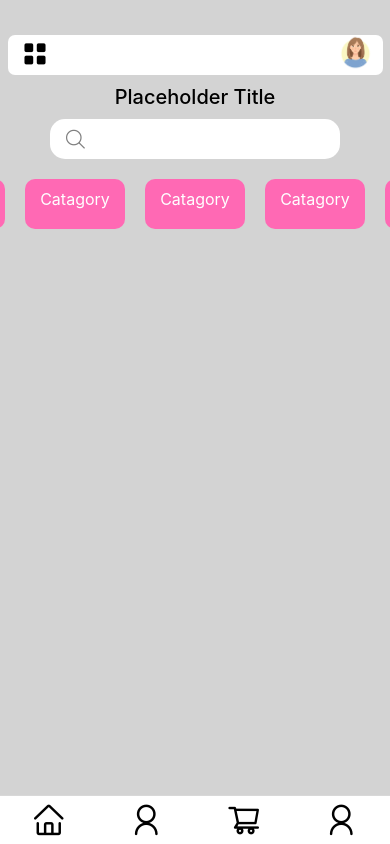
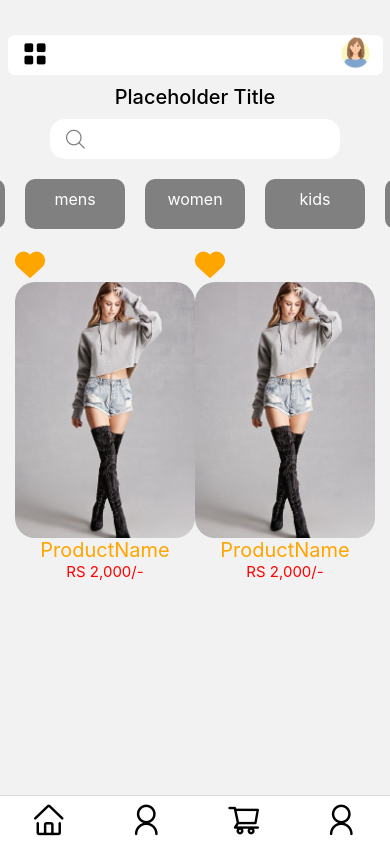
Before and after one commit to iamsubhankarray/shop, a React Native app: screen /home in a window 390 px wide. Built offline with nearby package versions, Linux system fonts and the light colour scheme.

Commit message:
product card added

```diff
--- a/component/Catagory.js
+++ b/component/Catagory.js
@@ -1,29 +1,31 @@
-import { StyleSheet, Text, View } from 'react-native'
+import { StyleSheet, Text, TouchableOpacity, View } from 'react-native'
 import React from 'react'
 
-const Catagory = () => {
+const Catagory = ({ item, selectedcatagory, setSelectedCatagory }) => {
+
+
   return (
-    <View>
-      <Text style={styles.catagory}>Catagory</Text>
-    </View>
+    <TouchableOpacity onPress={() => setSelectedCatagory(item)}>
+      <Text style={[styles.catagory, selectedcatagory === item && { color: "white", backgroundColor: "orange" }]}>{item}</Text>
+    </TouchableOpacity>
   )
 }
 
 export default Catagory
 
 const styles = StyleSheet.create({
-  catagory:{
-    width:100,
-    height:50,
-    fontSize:16,
-    // fontWeight:500,
-    backgroundColor:"hotpink",
-    borderRadius:10,
-    textAlign:"center",
-    marginHorizontal:10,
-    marginVertical:20,
-    paddingVertical:10,
-    color:"white",
+  catagory: {
+    width: 100,
+    height: 50,
+    fontSize: 16,
+
+    backgroundColor: "grey",
+    borderRadius: 10,
+    textAlign: "center",
+    marginHorizontal: 10,
+    marginVertical: 20,
+    paddingVertical: 10,
+    color: "white",
 
 
   }
--- /dev/null
+++ b/component/Products.js
@@ -0,0 +1,23 @@
+import { Image, StyleSheet, Text, View } from 'react-native'
+import React from 'react'
+import AntDesign from '@expo/vector-icons/AntDesign';
+
+const Products = () => {
+  return (
+    <View style={{ flex: 1,justifyContent:"center",alignItems:"center" }}>
+      <View>
+
+      <AntDesign name="heart" size={30} color="orange"/>
+      <Image
+        source={require('../assets/girl.jpg')}
+        style={{ width: 180, height: 256, borderRadius: 20, }} />
+        </View>
+      <Text style={{ fontSize: 20, color: "orange", }}>ProductName</Text>
+      <Text style={{ fontSize: 15, color: "red", }}>RS 2,000/-</Text>
+    </View>
+  )
+}
+
+export default Products
+
+const styles = StyleSheet.create({})
--- a/screens/Home.js
+++ b/screens/Home.js
@@ -3,10 +3,13 @@ import { Text, View } from "react-native";
 import EvilIcons from '@expo/vector-icons/EvilIcons';
 import Header from "../component/Header"
 import Catagory from "../component/Catagory";
+import Products from "../component/Products";
+import { useState } from "react";
 
 
 export default function HomeScreen() {
-  const catagories = ["treanding",'new','mens','women','kids','teens','others']
+  const [selectedcatagory, setSelectedCatagory] = useState(null)
+  const catagories = ["treanding", 'new', 'mens', 'women', 'kids', 'teens', 'others']
   return (
 
     <View style={styles.container}>
@@ -18,7 +21,7 @@ export default function HomeScreen() {
       <Text style={styles.title}>Placeholder Title</Text>
 
       <View style={styles.inputContainer}>
-        <View style={{flex:.2,  alignItems: "center" }}>
+        <View style={{ flex: .2, alignItems: "center" }}>
 
           <EvilIcons name="search" size={30} color="grey" />
         </View>
@@ -31,11 +34,19 @@ export default function HomeScreen() {
 
       </View>
       <FlatList
-      showsHorizontalScrollIndicator={false}
-      horizontal={true}
-      data={catagories}
-      keyExtractor={(item)=>item}
-      renderItem={Catagory}/>
+        showsHorizontalScrollIndicator={false}
+        horizontal={true}
+        data={catagories}
+        keyExtractor={(item) => item}
+        renderItem={({ item }) => (
+          <Catagory item={item}
+            selectedcatagory={selectedcatagory}
+            setSelectedCatagory={setSelectedCatagory} />)} />
+      <View style={{flexDirection:"row"}}>
+
+        <Products />
+        <Products />
+      </View>
 
 
 
@@ -45,10 +56,9 @@ export default function HomeScreen() {
 }
 const styles = StyleSheet.create({
   container: {
-    flex: 1,
-    // justifyContent:"center",
+
     alignItems: "center",
-    backgroundColor: "lightgrey"
+    // backgroundColor: "lightgrey"
 
   },
   header: {
@@ -70,7 +80,7 @@ const styles = StyleSheet.create({
     borderRadius: 15,
     alignItems: "center",
     flexDirection: "row",
-    justifyContent:"center",
+    justifyContent: "center",
 
     paddingHorizontal: 10,
 
@@ -81,7 +91,7 @@ const styles = StyleSheet.create({
     fontSize: 15,
     flex: 1,
     // backgroundColor:"lightgrey"
-    alignSelf:"center",
+    alignSelf: "center",
 
 
   }
```
Also changed, not shown: assets/girl.jpg (added).
